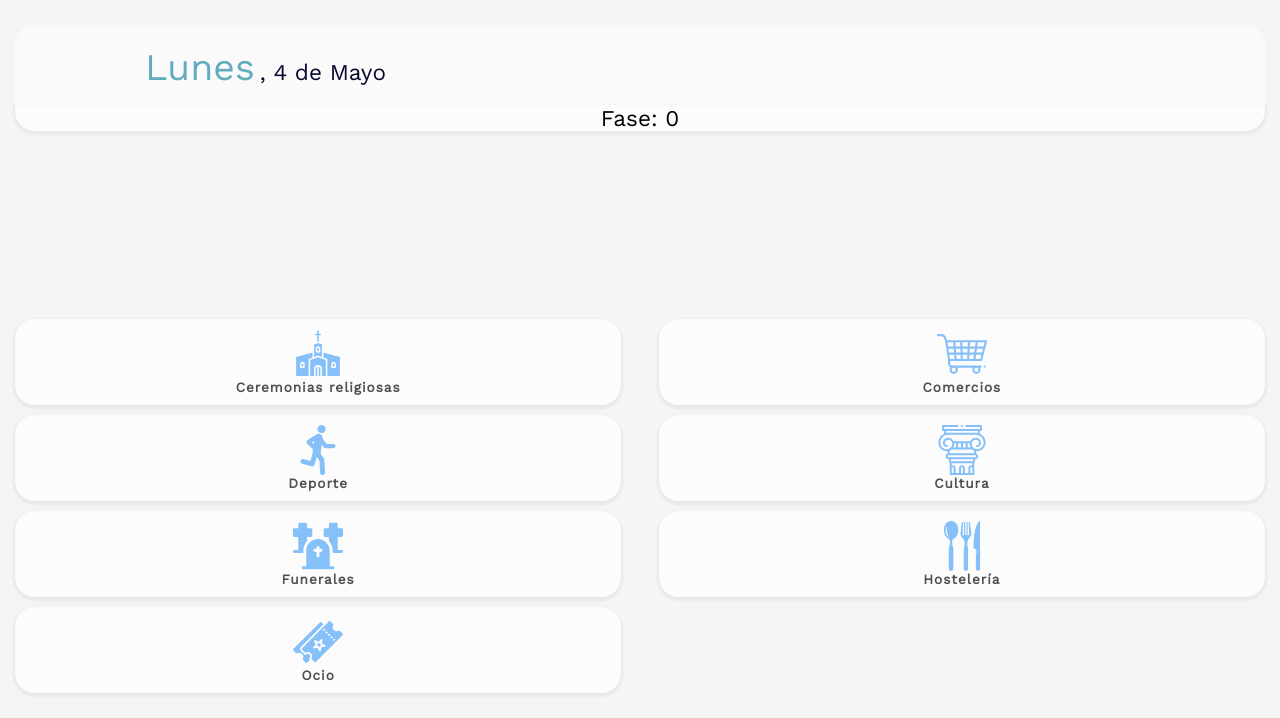
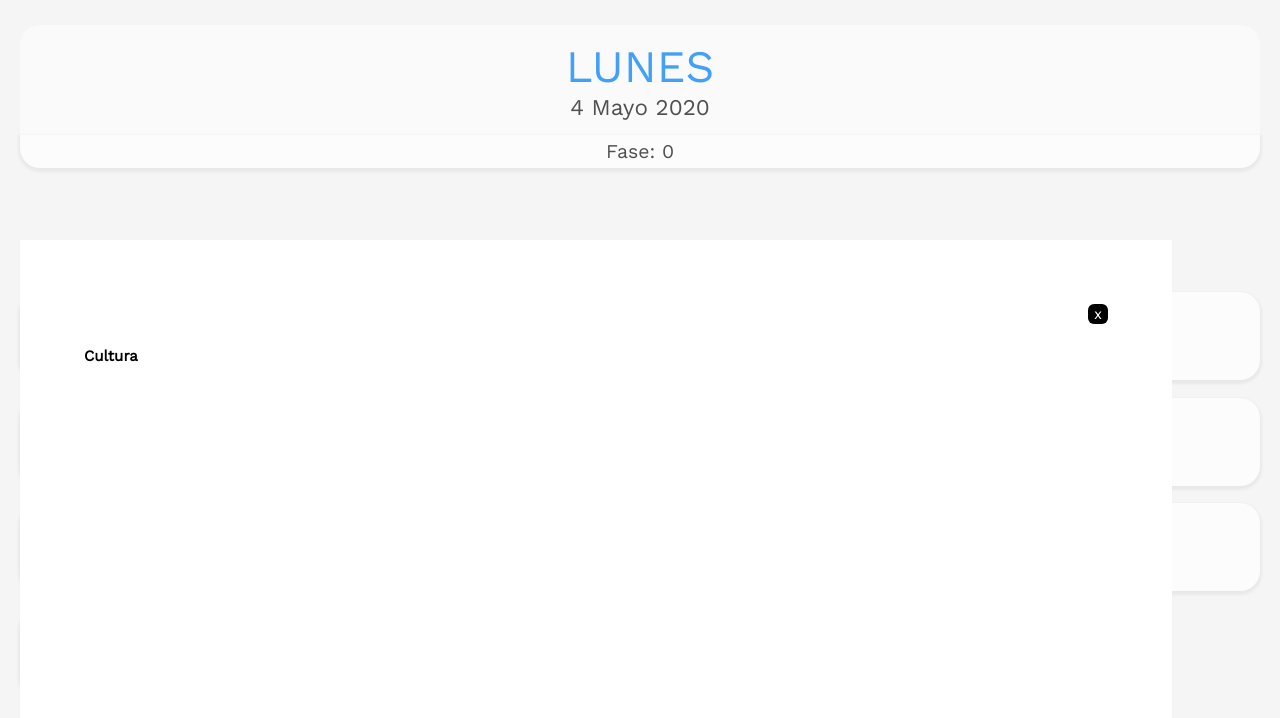
Before and after one commit to aritzvicarregui/desescalada-web-app, a React (Create React App) app: page / in a window 1280 px wide. Both pictures are taken after a click on the item "Cultura". Shown: the top 718 px of the page. Built offline with nearby package versions, Linux system fonts and the light colour scheme.

Commit message:
add phases

```diff
--- a/src/App.js
+++ b/src/App.js
@@ -9,6 +9,7 @@ class App extends React.Component {
     const today = new Date();
 
     this.state = {
+      year: today.getFullYear(),
       month: today.getMonth() + 1,
       day: today.getDay(),
       date: today.getDate(),
@@ -72,10 +73,10 @@ class App extends React.Component {
   }
 
   render() {
-    const { month, date, day, phase } = this.state;
+    const { year, month, date, day, phase } = this.state;
     return (
       <div className="App">
-        <CurrentDay month={month} date={date} day={day} />
+        <CurrentDay month={month} date={date} day={day} year={year} />
         <Main month={month} date={date} day={day} phase={phase} />
       </div>
     );
--- a/src/components/Activity0.js
+++ b/src/components/Activity0.js
@@ -17,11 +17,9 @@ const Activity0 = (props) => {
       <ul className="activities">
         <li className="activity" id="ceremonias" onClick={infoHandler}>
           <img src={church} alt="ceremonias religiosas" className="img" />
-          <h3>Ceremonias religiosas</h3>
-          <span
-            className={props.id === "ceremonias" ? "display" : "hidden"}
-          ></span>
+          <h3>Ceremonias</h3>
         </li>
+
         <li className="activity" id="comercios" onClick={infoHandler}>
           <img src={shopping} alt="comercios" className="img" />
           <h3>Comercios</h3>
@@ -29,6 +27,7 @@ const Activity0 = (props) => {
             className={props.id === "comercios" ? "display" : "hidden"}
           ></span>
         </li>
+
         <li className="activity" id="deportes" onClick={infoHandler}>
           <img src={sports} alt="deporte" className="img" />
           <h3>Deporte</h3>
@@ -72,3 +71,4 @@ const Activity0 = (props) => {
 };
 
 export default Activity0;
+// añadir flecha verde apuntando hacia arriba para indicar aumento de aforo
--- a/src/components/CurrentDay.js
+++ b/src/components/CurrentDay.js
@@ -4,8 +4,9 @@ const CurrentDay = (props) => {
   return (
     <div className="currentDate">
       <span className="day">{props.day}</span>
-      <span className="date">, {props.date} de </span>
-      <span className="month">{props.month}</span>
+      <span className="date">
+        {props.date} {props.month} {props.year}
+      </span>
     </div>
   );
 };
--- /dev/null
+++ b/src/components/Modal.js
@@ -0,0 +1,21 @@
+import React from "react";
+
+const Modal = (props) => {
+  const { isOpen, id } = props;
+  const onClose = (evt) => {
+    evt.preventDefault();
+    props.modalHandler();
+    console.log(isOpen);
+  };
+  return (
+    <div className={id !== "" ? "modal modal--is-open" : "modal"}>
+      <button className="close" onClick={onClose}>
+        x
+      </button>
+      <h4>{props.id}</h4>
+      <div className="content">{}</div>
+    </div>
+  );
+};
+
+export default Modal;
--- a/src/components/Panel.js
+++ b/src/components/Panel.js
@@ -4,16 +4,28 @@ import Activity1 from "./Activity1";
 import Activity2 from "./Activity2";
 import Activity3 from "./Activity3";
 import CurrentPhase from "./CurrentPhase";
+import Modal from "./Modal";
 
 class Panel extends React.Component {
   constructor(props) {
     super(props);
 
     this.state = {
+      isModalOpen: false,
       id: "",
     };
 
+    this.modalHandler = this.modalHandler.bind(this);
     this.displayInfo = this.displayInfo.bind(this);
+  }
+
+  modalHandler() {
+    this.setState((prevState) => {
+      return {
+        isModalOpen: !prevState.isModalOpen,
+        id: "",
+      };
+    });
   }
 
   displayInfo(value) {
@@ -23,9 +35,18 @@ class Panel extends React.Component {
 
   getActivity() {
     const { phase } = this.props;
-    const { id } = this.state;
+    const { id, isModalOpen } = this.state;
     if (phase === 0) {
-      return <Activity0 id={id} displayInfo={this.displayInfo} />;
+      return (
+        <div>
+          <Activity0 id={id} displayInfo={this.displayInfo} />
+          <Modal
+            id={id}
+            isOpen={isModalOpen}
+            modalHandler={this.modalHandler}
+          />
+        </div>
+      );
     } else if (phase === 1) {
       return <Activity1 id={id} displayInfo={this.displayInfo} />;
     } else if (phase === 2) {
--- a/src/stylesheets/App.scss
+++ b/src/stylesheets/App.scss
@@ -11,6 +11,6 @@
   height: 100vh;
   background-color: rgb(245, 245, 245);
   display: grid;
-  grid-template-columns: 15px 1fr 15px;
-  grid-template-rows: 25px 80px 30px 1fr 60px 15px;
+  grid-template-columns: 20px 1fr 20px;
+  grid-template-rows: 25px 110px 30px 1fr 60px 15px;
 }
--- a/src/stylesheets/layout/_activity.scss
+++ b/src/stylesheets/layout/_activity.scss
@@ -2,7 +2,7 @@
   display: grid;
   grid-template-columns: repeat(2, 1fr);
   grid-template-rows: repeat(4, 1fr);
-  gap: 3%;
+  gap: 5%;
   list-style: none;
   text-align: center;
 
@@ -13,10 +13,11 @@
     box-shadow: 0px 2px 3px 2px rgba(0, 0, 0, 0.05);
     padding-top: 10px;
     padding-bottom: 10px;
-    transition: 300ms ease;
     display: flex;
     flex-direction: column;
-    justify-content: space-evenly;
+    justify-content: space-between;
+    z-index: 800;
+    transition: 300ms ease;
 
     &:hover {
       transform: scale(1.1);
@@ -26,11 +27,12 @@
       place-self: center;
       width: 50px;
       height: 50px;
+      padding-bottom: 5px;
     }
 
     h3 {
       color: #505050;
-      font-size: 0.9rem;
+      font-size: 1rem;
       letter-spacing: 1px;
     }
   }
--- /dev/null
+++ b/src/stylesheets/layout/_activity0.scss
@@ -0,0 +1,8 @@
+.modal {
+  opacity: 0;
+
+  .modal--is-open {
+    display: block;
+    border: 1px solid green;
+  }
+}
--- a/src/stylesheets/layout/_currentDate.scss
+++ b/src/stylesheets/layout/_currentDate.scss
@@ -4,25 +4,24 @@
   background-color: rgb(250, 250, 250);
   border: none;
   border-radius: 20px 20px 0px 0px;
-  //   box-shadow: 0px 2px 3px 2px rgba(0, 0, 0, 0.05);
-  padding-left: 10%;
+  display: grid;
+  grid-template-rows: 2;
+  text-align: center;
 
   .day {
+    grid-row: 1;
     display: inline-block;
-    padding: 20px 5px 20px 5px;
-    text-transform: capitalize;
-    font-size: 2.5rem;
-    color: #63acbe;
+    padding-top: 15px;
+    text-transform: uppercase;
+    font-size: 3rem;
+    color: #43a0f7;
   }
 
   .date {
+    grid-row: 2;
     font-size: 1.5rem;
-    color: rgb(7, 7, 48);
-  }
-
-  .month {
+    color: #505050;
     text-transform: capitalize;
-    font-size: 1.5rem;
-    color: rgb(7, 7, 48);
+    padding-bottom: 15px;
   }
 }
--- a/src/stylesheets/layout/_panel.scss
+++ b/src/stylesheets/layout/_panel.scss
@@ -3,15 +3,53 @@
   grid-column: 2;
 
   .currentPhase {
-    font-size: 1.5rem;
+    font-size: 1.3rem;
     text-align: center;
+    color: #505050;
     border: none;
     border-radius: 0px 0px 20px 20px;
     background-color: rgb(252, 252, 252);
     box-shadow: 0px 2px 3px 2px rgba(0, 0, 0, 0.05);
+    padding: 5px;
   }
 
   .container {
-    padding-top: 15%;
+    padding-top: 10%;
+  }
+
+  .modal {
+    opacity: 0;
+
+    &.modal--is-open {
+      position: absolute;
+      width: 90%;
+      height: 70%;
+      padding: 5%;
+      display: grid;
+      grid-template-rows: repeat(10, 1fr);
+      grid-template-columns: 20px 1fr;
+      top: 30%;
+      background-color: white;
+      opacity: 100;
+      z-index: 999;
+
+      h4 {
+        grid-row: 2;
+        grid-column: 1/-1;
+        text-transform: capitalize;
+      }
+
+      .close {
+        grid-row: 1;
+        grid-column: 2;
+        width: 20px;
+        height: 20px;
+        background-color: black;
+        color: white;
+        border-radius: 6px;
+        border: none;
+        justify-self: end;
+      }
+    }
   }
 }
```
Also changed, not shown: src/services/data.js (added, +160 -0 lines).
